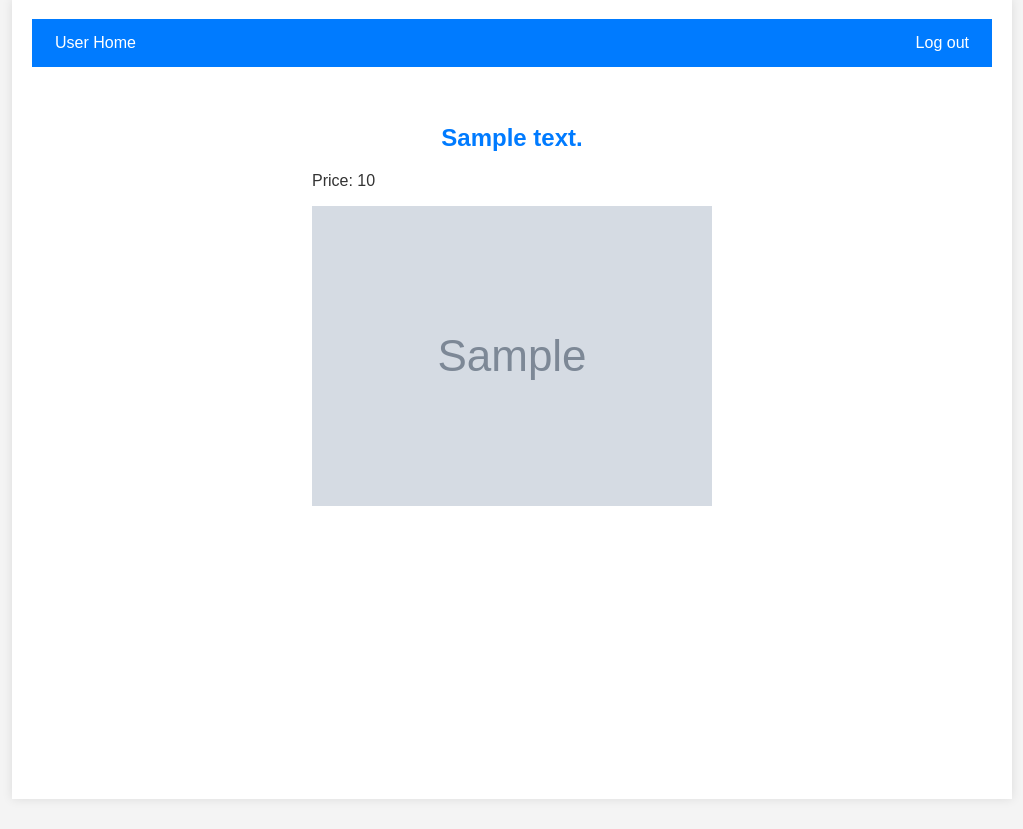
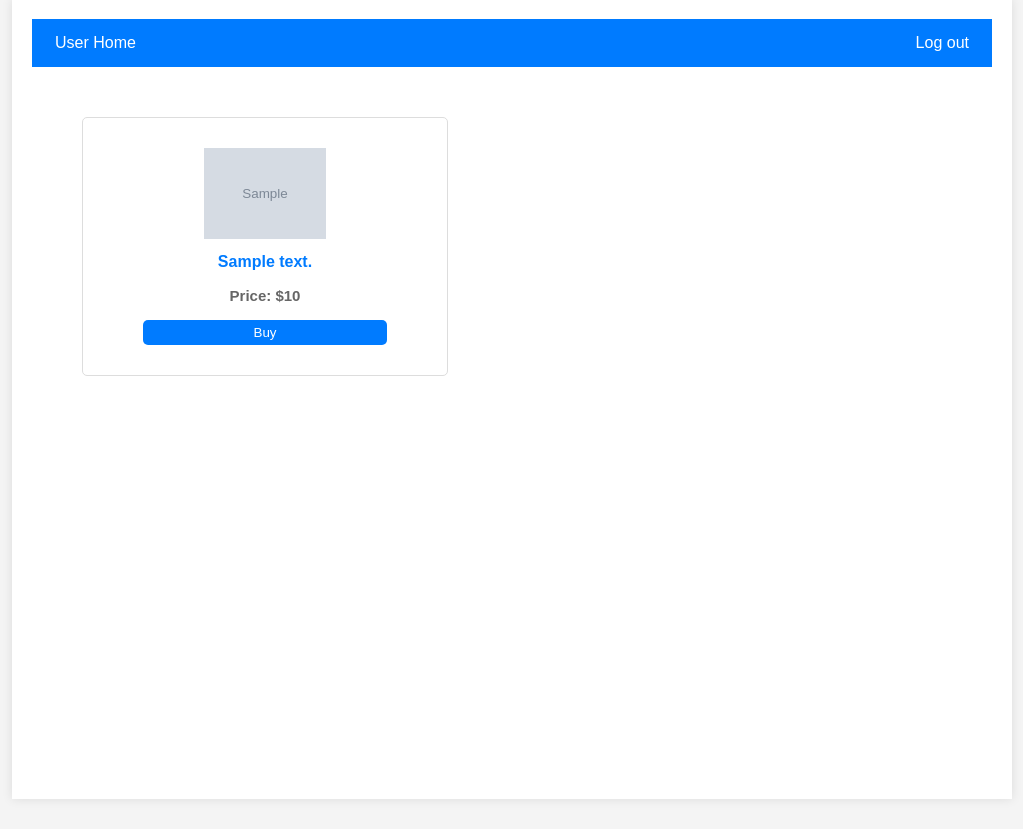
Before and after one commit to Tyshuqi/mini-Amazon, a Django app: template web-app/users/templates/shopping.html in a window 1280 px wide. Shown: the part 31-860 px from the top of the page, without its empty margins (128-1151 px from the left). Run offline with Django 3.2, Linux system fonts and the light colour scheme; the template is opened without the code that fills it: most values are stand-ins (such as "Sample title", 1, 10 or a date in 2020); grey boxes marked "Sample" are stand-in pictures.

Commit message:
product picture

```diff
--- a/docker-compose.yml
+++ b/docker-compose.yml
@@ -15,6 +15,7 @@ services:
             - data-volume:/var/lib/postgresql/data
   web-init:
       build: ./web-app
+      user: root
       command: /code/initserver.sh
       volumes:
         - ./web-app:/code
--- a/web-app/users/models.py
+++ b/web-app/users/models.py
@@ -14,7 +14,7 @@ class Product(models.Model):
     quantity = models.IntegerField(default=0)
     warehouse = models.ForeignKey(Warehouse, on_delete=models.CASCADE, related_name='products')
     price = models.DecimalField(max_digits=10, decimal_places=2,default=0)
-    #image = models.ImageField(upload_to='images/')
+    image = models.ImageField(upload_to='images/', null=True, blank=True)
 
     def __str__(self):
         return self.description
--- a/web-app/users/static/main.css
+++ b/web-app/users/static/main.css
@@ -19,6 +19,15 @@
     justify-content: center;
     height: 60vh;
 }
+
+
+.left-content  {
+    display: flex;
+    flex-wrap: wrap;
+    justify-content: flex-start; /* Aligns items to the start of the container */
+    padding: 50px; /*---li frame*/
+    gap: 50px; /* ----2 product distance /Manages spacing between items */
+  }
 
 a {
     margin: 5px;
@@ -70,9 +79,17 @@ h1 {
 }
 
 h2 {
+    font-size: 30px;
     text-align: center;
     color: #007bff;
 }
+
+h3 {
+    font-size: 20px;
+    text-align: center;
+    color: #007bff;
+}
+
 .link {
     font-size: 20px;
     display: inline-block;
@@ -109,3 +126,54 @@ h2 {
 .link2:hover {
     background-color: #0056b3;
 }
+
+
+  .product {
+    border: 1px solid #ddd;
+    border-radius: 5px;
+    margin-bottom: 15px; /* Space between rows */
+    padding: 30px; /* ----block, content distance */
+    flex-basis: calc(50% - 40px); /* Subtract the total horizontal padding/margin */
+    max-width: calc(40% - 40px); /* Maximum width for each product block */
+    display: flex;
+    flex-direction: column;
+    align-items: center;
+    justify-content: space-around; /* This will space out the image, description/price, and button */
+
+    max-height: 300px;
+  }
+
+  .product img {
+    max-width: 40%;
+    max-height: 100px; /* Limit image height */
+    object-fit: contain; /* Ensures that aspect ratio is maintained without cropping */
+    margin-bottom: 1px;
+  }
+  .product h2 {
+    font-size: 16px;
+    text-align: center;
+    color: #007bff;
+    margin-bottom: 1px;
+  }
+  .product h3 {
+    color: #666;
+    font-size: 15px;
+  }
+  .product-info {
+    text-align: center;
+    margin-bottom: 1px;
+  }
+  .buy-button {
+    padding: 5px 5px;
+    background-color: #007bff;
+    color: white;
+    border: none;
+    border-radius: 5px;
+    cursor: pointer;
+    width: 80%; /* Makes the button extend the full width of the .product div */
+    box-sizing: border-box; /* Ensures padding doesn't add to the width */
+    margin-top: 1px; /* Gives some space above the button */
+  }
+  .buy-button:hover {
+    background-color: #0056b3;
+  }
--- a/web-app/users/templates/shopping.html
+++ b/web-app/users/templates/shopping.html
@@ -1,22 +1,30 @@
+
+
 {% extends 'base.html' %}
 
+
 {% block content %}
-
 <div class="navbar">
   <a href="{% url 'user_home' %}">User Home</a>
   <a href="{% url 'home' %}">Log out</a>
 </div>
-  <div class="centered-content">
+<div class="left-content">
   {% for product in products %}
-    <div>
-        <h2>{{ product.description }}</h2>
-        <p>Price: {{ product.quantity }}</p>
+  <div class="product">
+
     <!-- Display the image -->
     {% if product.image %}
       <img src="{{ product.image.url }}" alt="{{ product.description }}">
     {% else %}
       <p>No image available</p>
     {% endif %}
+
+      <h2>{{ product.description }}</h2>
+      <h3>Price: ${{ product.price }}</h3>
+
+      <button class="buy-button" type="button">Buy</button>
+
+
   </div>
   {% endfor %}
 </div>
--- a/web-app/users/views.py
+++ b/web-app/users/views.py
@@ -13,7 +13,7 @@ from django.core.files import File
 
 
 def home(request):
-    initial_data()
+
     return render(request, 'index.html')
 
 
```
Also changed, not shown: web-app/startDB.py (added, +43 -0 lines), web-app/product_image/images/basketball.jpeg (added), web-app/product_image/images/basketball_QfVFEhZ.jpeg (added), web-app/product_image/images/duke_mocha_bear.jpeg (added), web-app/users/migrations/0006_product_image.py (added), 1 other file. Lines whose indentation alone changed are shown as unchanged.
